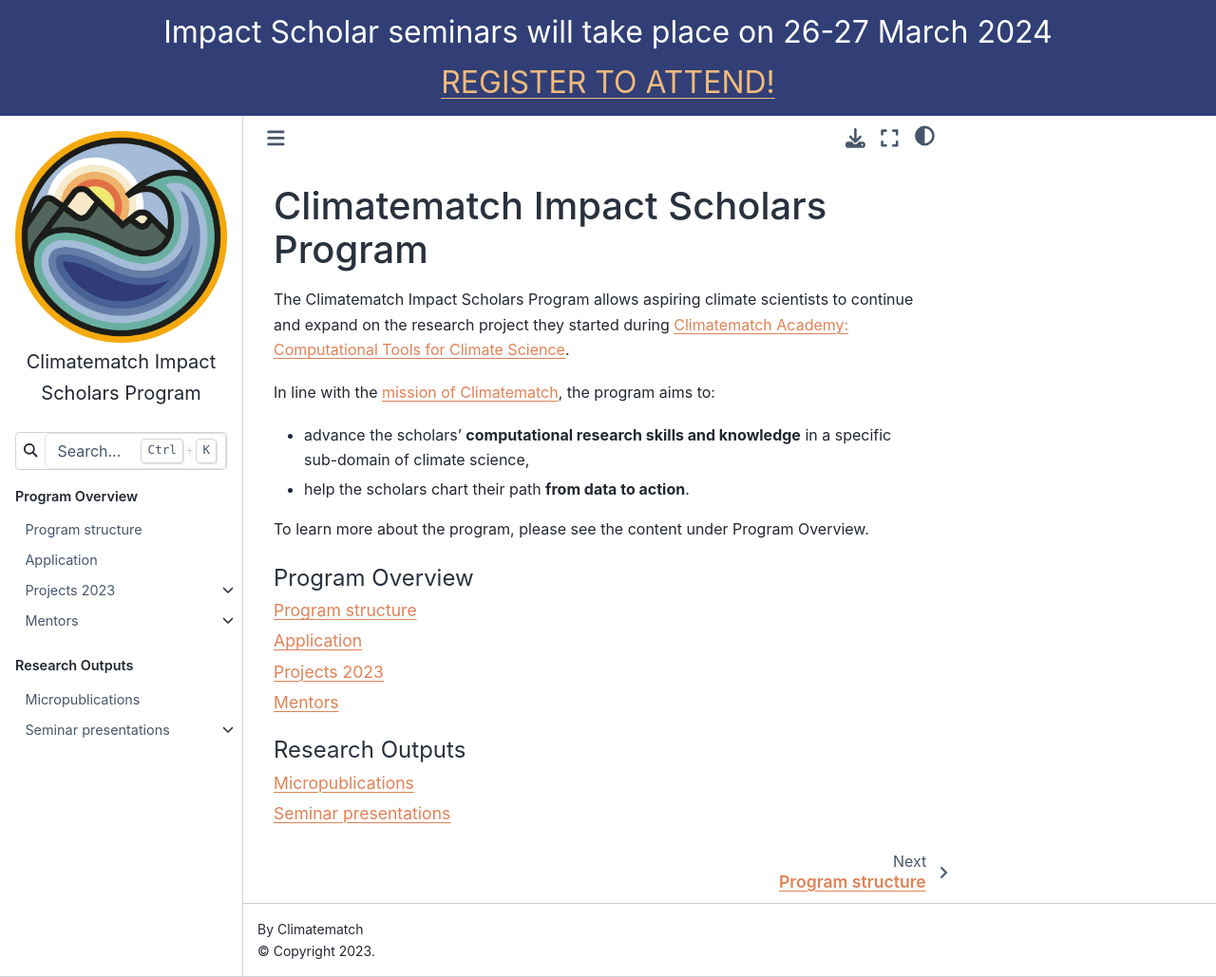
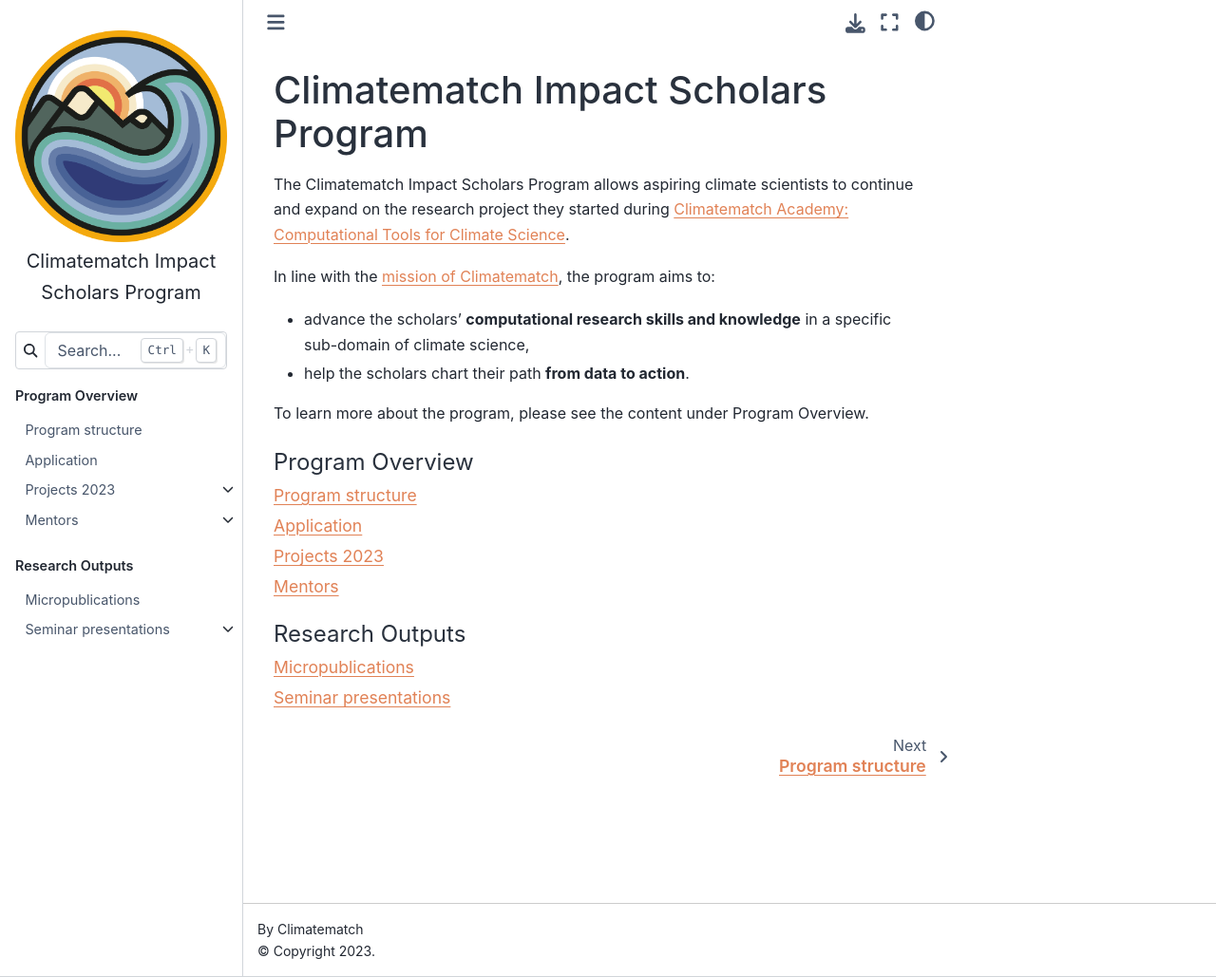
Before and after one commit to neuromatch/impact-scholars, a Jupyter Book: the page built from impact-scholars/intro.md, in a window 1280 px wide and 1029 px high. Shown: the whole window at 95% size. Built offline with Jupyter Book 1.0.4 settings and Sphinx 7.4.7 and the Sphinx Book theme 1.1.4, drawn with Linux system fonts in a browser that asks for light colours.

Commit message:
Remove seminar announcement

```diff
--- a/_config.yml
+++ b/_config.yml
@@ -11,7 +11,6 @@ sphinx:
     language: en
     myst_heading_anchors: 2
     html_theme_options:
-      announcement: "<font size = '6'>Impact Scholar seminars will take place on 26-27 March 2024<br><a href='https://programs.climatematch.io/output-guidelines/seminar_presentations.html' style='color:#f0ba7d;'>REGISTER TO ATTEND!</a></font>"
       logo:
         text: Climatematch Impact Scholars Program
     html_sidebars:
```
